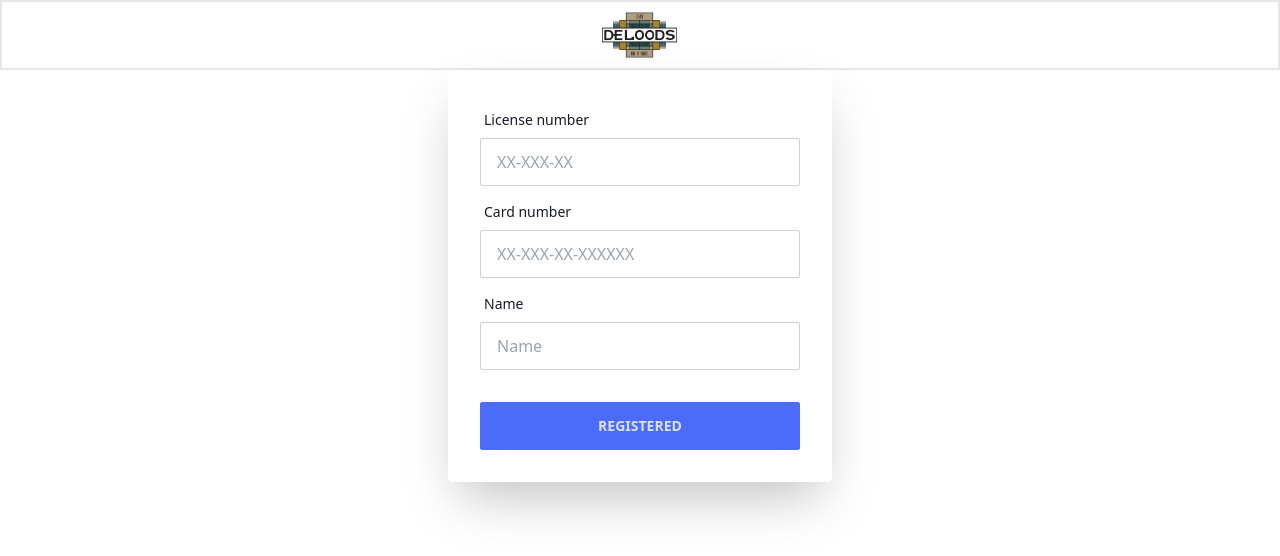
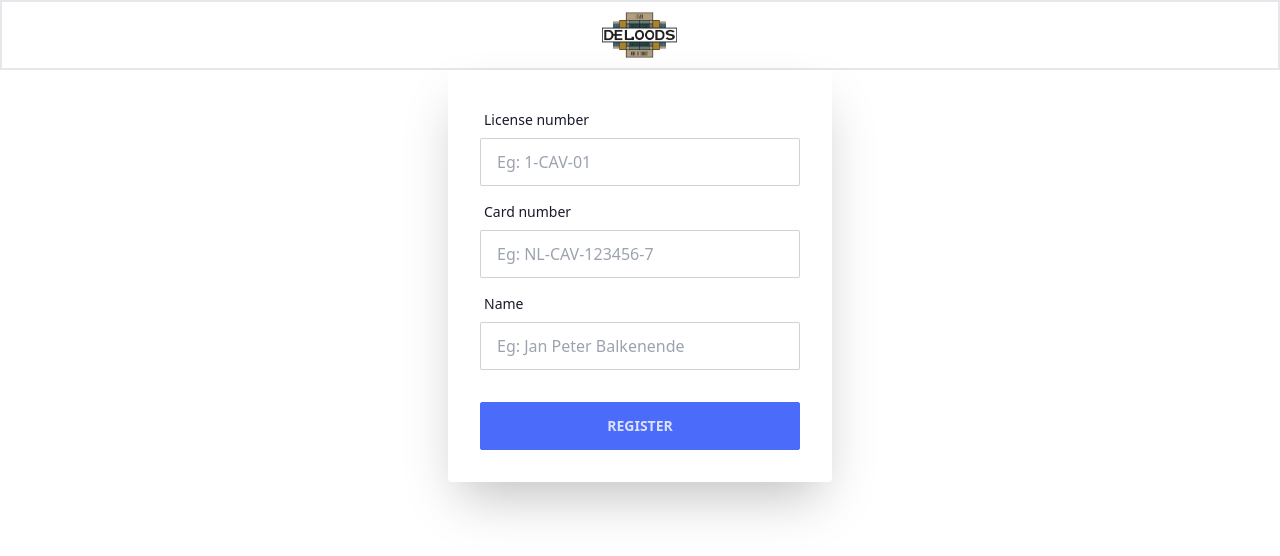
Before and after one commit to Joey-JJ/project_c, a Next.js app: page /Register in a window 1280 px wide. Shown: the top 556 px of the page. Built offline with nearby package versions, Linux system fonts and the light colour scheme; no server answers.

Commit message:
Register more gefixt, slaat correct op in database

```diff
--- a/pages/Register.tsx
+++ b/pages/Register.tsx
@@ -38,7 +38,6 @@ const Register: React.FC = () => {
       }
     }
     if (testLicenseNumber(validLicenseNumbers, license.replace(/-/g, '').toUpperCase()) && testCardNumber(validChargeNumber, cardnumber.replace(/-/g, '').toUpperCase())){
-      console.log(license, cardnumber)
       return true
     }
     else{
@@ -50,10 +49,9 @@ const Register: React.FC = () => {
   const handleSubmit = async (e: any) => {
     e.preventDefault();
     if (validateInput()){
-      alert("Your details are valid!")
+      console.log("Details validated")
     }
     else{
-      alert("details invalid")
       return
     }
     try {
@@ -63,8 +61,8 @@ const Register: React.FC = () => {
         {
           id: session?.user.id,
           full_name: name,
-          license_number: license,
-          charge_card: cardnumber,
+          license_number: license.toUpperCase(),
+          charge_card: cardnumber.toUpperCase(),
         },
       ]);
       if (error) throw error;
@@ -73,6 +71,7 @@ const Register: React.FC = () => {
       alert(error.error_description || error.message);
     } finally {
       setLoading(false);
+
     }
   };
 
@@ -87,7 +86,7 @@ const Register: React.FC = () => {
               </label>
               <input
                 type="text"
-                placeholder="XX-XXX-XX"
+                placeholder="Eg: 1-CAV-01"
                 className="input input-bordered w-full max-w-xs"
                 value={license}
                 onChange={(e) => setLicense(e.target.value)}
@@ -99,7 +98,7 @@ const Register: React.FC = () => {
               </label>
               <input
                 type="text"
-                placeholder="XX-XXX-XX-XXXXXX"
+                placeholder="Eg: NL-CAV-123456-7"
                 className="input input-bordered w-full max-w-xs"
                 value={cardnumber}
                 onChange={(e) => setCardnumber(e.target.value)}
@@ -111,7 +110,7 @@ const Register: React.FC = () => {
               </label>
               <input
                 type="text"
-                placeholder="Name"
+                placeholder="Eg: Jan Peter Balkenende"
                 className="input input-bordered w-full max-w-xs"
                 value={name}
                 onChange={(e) => setName(e.target.value)}
@@ -119,7 +118,7 @@ const Register: React.FC = () => {
             </div>
             <div className="form-control mt-6">
               <button type="submit" className="btn btn-primary">
-                <span>{loading ? "Loading" : "Registered"}</span>
+                <span>{loading ? "Loading" : "Register"}</span>
               </button>
             </div>
           </form>
```
